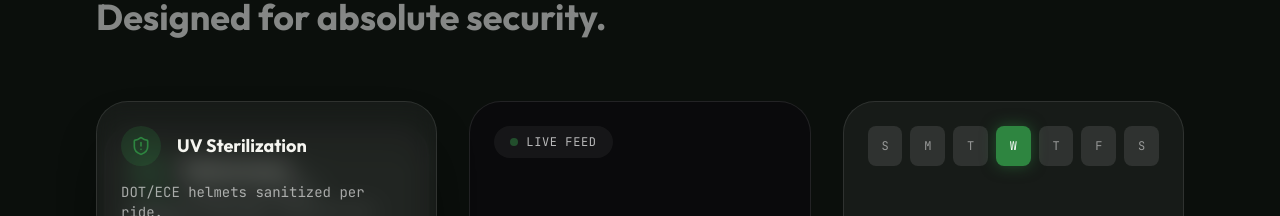
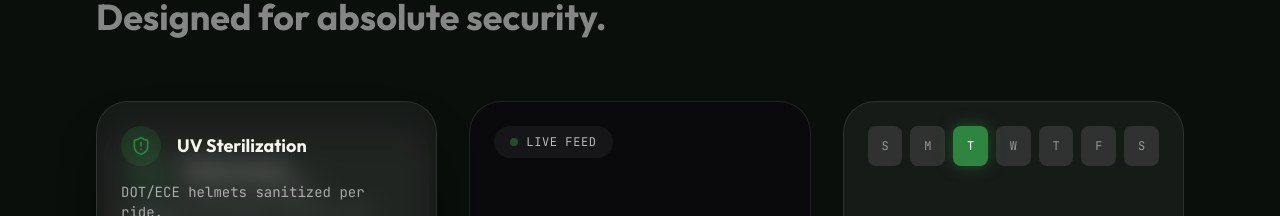
Before and after one commit to pabsmenjibar/lombok-buggy-offroad, a React (Vite) app: page / in a window 1280 px wide. Shown: the part 971-1187 px from the top of the page. Built offline with nearby package versions, Linux system fonts and the light colour scheme; a web font is replaced by a local one.

Commit message:
Fix cursor day highlight mismatch

```diff
--- a/src/App.jsx
+++ b/src/App.jsx
@@ -264,7 +264,7 @@ const CursorScheduler = () => {
             tl.to(cursorRef.current, { opacity: 1, duration: 0.3 });
             tl.to(cursorRef.current, { x: 120, y: 60, duration: 1, ease: 'power2.inOut' });
             tl.to(cursorRef.current, { scale: 0.8, duration: 0.1 });
-            tl.call(() => setActiveDay(3));
+            tl.call(() => setActiveDay(2));
             tl.to(cursorRef.current, { scale: 1, duration: 0.1 });
             tl.to(cursorRef.current, { x: 150, y: 155, duration: 0.8, ease: 'power2.inOut', delay: 0.5 });
             tl.to(cursorRef.current, { scale: 0.8, duration: 0.1 });
```
